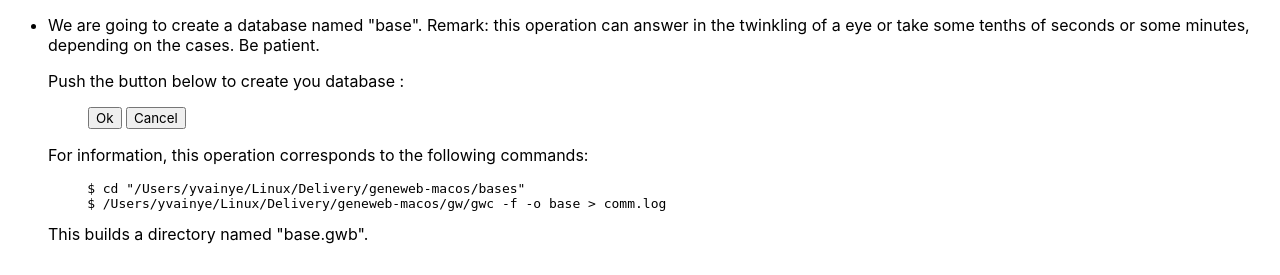
After one commit to TheBot78/Legacy-Project, a Flask app: template front/templates/management_creation/gwcempty_result.html in a window 1280 px wide. The commit adds this page. Shown: the part 104-379 px from the top of the page. Run offline with Flask 3, Linux system fonts and the light colour scheme; the template is opened without the code that fills it, so the values that code supplies are empty.

Commit message:
feat: added the feature to create empty database

```diff
--- /dev/null
+++ b/front/templates/management_creation/gwcempty_result.html
@@ -0,0 +1,81 @@
+<!DOCTYPE html>
+<html lang="en">
+<head>
+  <meta charset="utf-8">
+  <meta name="robots" content="none">
+  <link rel="shortcut icon" href="images/favicon_gwsetup.png">
+
+  <title>Creation of a database
+</title>
+<style>
+* {
+  font-family:-apple-system, BlinkMacSystemFont, Segoe UI, Roboto, Helvetica Neue, Arial, sans-serif, Apple Color Emoji, Segoe UI Emoji, Segoe UI Symbol;
+}
+
+pre {
+  font-family: monospace;
+}
+
+a.j {
+  font-family: monospace;
+}
+
+table.setup {
+  border:1px solid;
+  border-radius:4px;
+  border-color:#5bc0de;
+}
+
+div.welcome {
+  width: 830px;
+  border: solid 2px #5bc0de;
+  border-radius:6px;
+  text-align: left;
+  overflow: auto;
+  margin-left: auto;
+  margin-right: auto;
+  padding:5px;">
+}
+</style>
+
+</head>
+
+<body >
+
+<div style="background:url('images/gwlogo.png') no-repeat left top; text-align:center; height:95px; line-height:95px; color:#2f6400;">
+<h1 style="margin:0;">Creation of a database</h1>
+</div>
+<p>
+<ul>
+
+<li>
+We are going to create a database named "base". Remark: this operation
+can answer in the twinkling of a eye or take some tenths of seconds or
+some minutes, depending on the cases. Be patient.
+
+<p >
+Push the button below to create you database
+:
+<p>
+<form method="post" action="gwc">
+<input type=hidden name=lang value=en>
+<input type=hidden name=f value="on">
+<input type=hidden name=o value="base">
+<input type=hidden name=anon value="">
+
+<dl><dt><dd>
+<input type="submit" value="Ok">
+<input type="submit" name="cancel" value="Cancel">
+</dl>
+</form>
+<p>
+For information, this operation corresponds to the following commands:
+<pre>
+     $ cd "/Users/yvainye/Linux/Delivery/geneweb-macos/bases"
+     $ /Users/yvainye/Linux/Delivery/geneweb-macos/gw/gwc -f -o base > comm.log
+</pre>
+This builds a directory named "base.gwb".
+</ul>
+</body>
+</html>
+<br><div id="footer"><hr><div><em><a href="https://github.com/geneweb/geneweb/"><img src="images/logo_bas.png" style="border:0"></a> Version 7.1-beta Copyright &copy; 1998-2021</em></div></div></body></html>
--- a/front/templates/welcome.html
+++ b/front/templates/welcome.html
@@ -72,7 +72,7 @@
       <ul>
         <li>from a GEDCOM source file (<a href="{{ url_for('ged2gwb', lang=lang) }}">ged2gwb</a>)</li>
         <li>from a GeneWeb source file (<a href="{{ url_for('gwc', lang=lang) }}">gwc</a>)</li>
-        <li>from an empty file (<a href="gwsetup?lang={{ lang }};v=simple.htm">gwc</a>)</li>
+        <li>from an empty file (<a href="{{ url_for('gwcempty', lang=lang) }}">gwc</a>)</li>
       </ul>
     </div>
   </div>
```
Also changed, not shown: front/gwsetup/app.py (+52 -40 lines), front/templates/management_creation/gwcempty.html (added, +41 -0 lines), front/templates/management_creation/gwcempty_confirm.html (added, +67 -0 lines).
